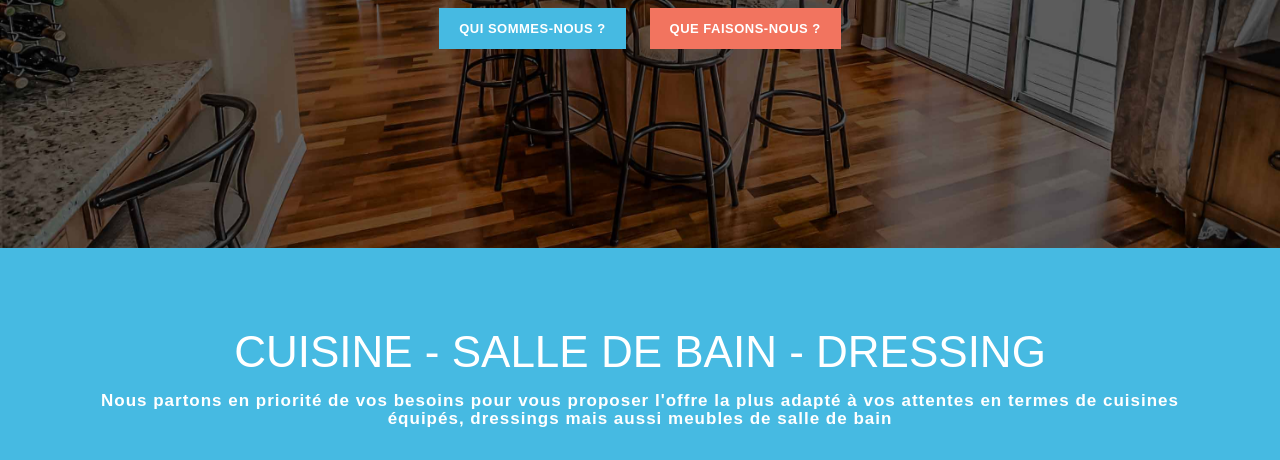
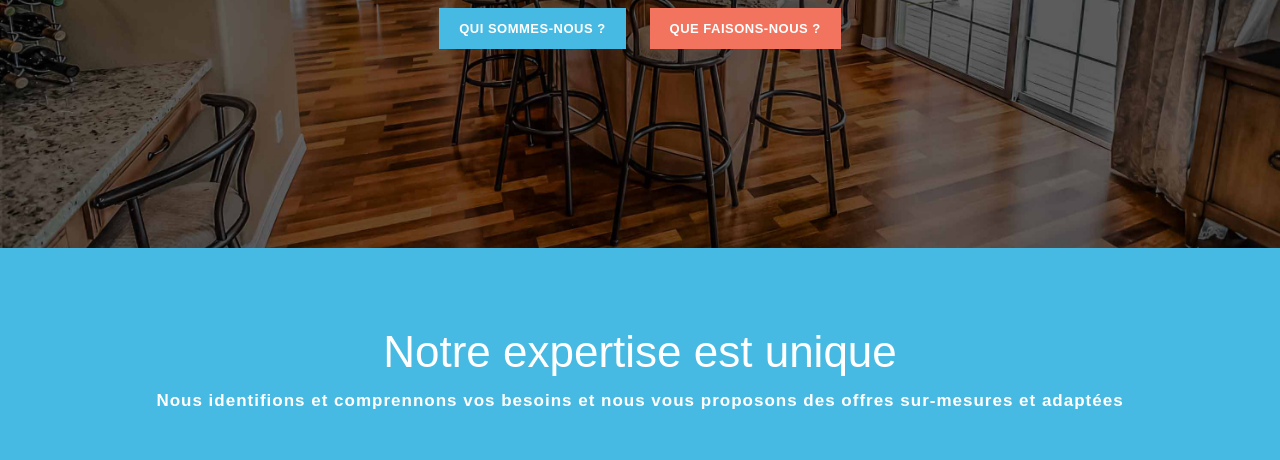
Before and after one commit to Deydiconcept/Deydiconcept.github.io, a plain HTML site: page index.html in a window 1280 px wide. Shown: the part 425-885 px from the top of the page. Drawn offline with nearby package versions, Linux system fonts and the light colour scheme; some packages are replaced by stand-ins of ours.

Commit message:
Update index.html

```diff
--- a/index.html
+++ b/index.html
@@ -93,9 +93,8 @@ http://www.templatemo.com/tm-508-DEYDICONCEPT
             <div class="container">
                 <div class="row">
                     <div class="col-md-12">
-                        <h4>CUISINE - SALLE DE BAIN - DRESSING</h4>
-                        <h6>Nous partons en priorité de vos besoins pour vous proposer l'offre la plus adapté à vos attentes en termes de cuisines équipés, dressings mais aussi meubles de salle de bain  </h6>
-                        <div class="border-button"><a href="#contact-us">Nous contacter</a></div>
+                        <h4>Notre expertise est unique</h4>
+                        <h6>Nous identifions et comprennons vos besoins et nous vous proposons des offres sur-mesures et adaptées</a></div>
                     </div>
                 </div>
             </div>
```
